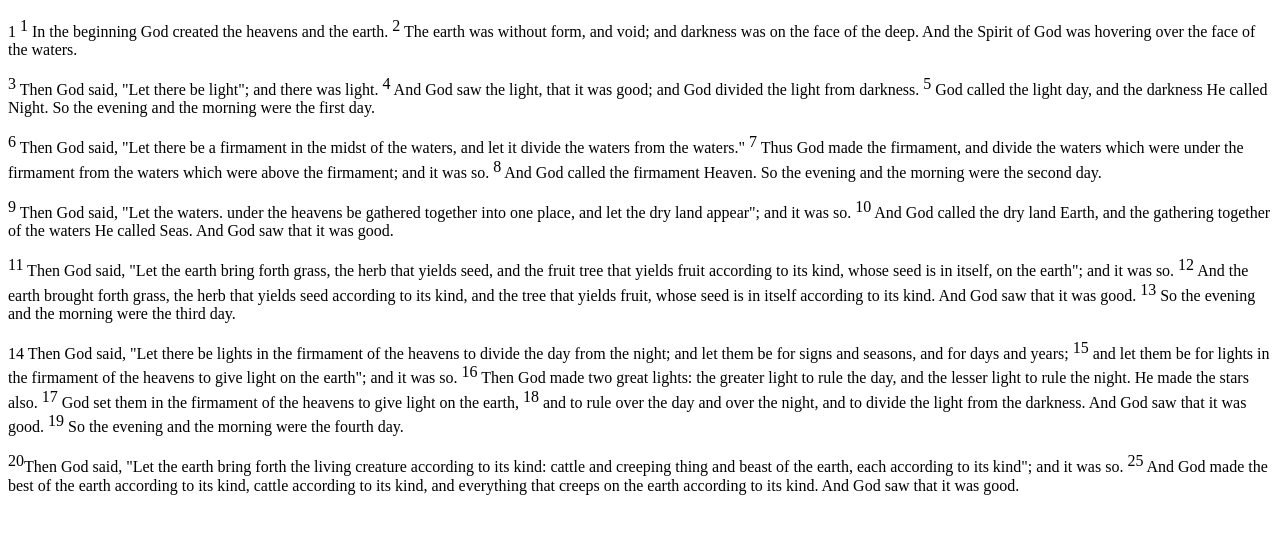
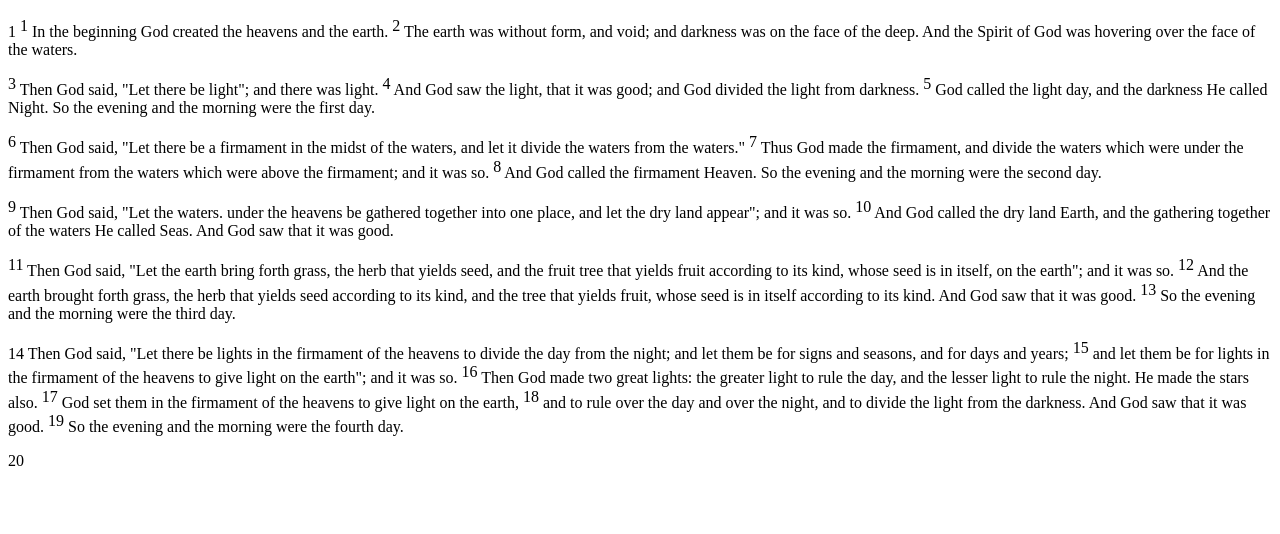
Before and after one commit to jripke74/bl-project, a plain HTML site: page old-testament/genesis/genesis-chap-1.html in a window 1280 px wide. Shown: the part 110-644 px from the top of the page. Drawn offline with Linux system fonts and the light colour scheme.

Commit message:
add genesis to name

```diff
--- a/old-testament/genesis/chap-1.html
+++ b/old-testament/genesis/genesis-chap-1.html
@@ -76,13 +76,7 @@
       saw that it was good. <span class="verse">19</span> So the
       evening and the morning were the fourth day.
     </p>
-    <p><span class="verse">20</span>Then God said, "Let the earth
-      bring forth the living creature according to its kind: cattle
-      and creeping thing and beast of the earth, each according to
-      its kind"; and it was so. <span class="verse">25</span> And
-      God made the best of the earth according to its kind, cattle
-      according to its kind, and everything that creeps on the
-      earth according to its kind. And God saw that it was good.
+    <p><span class="verse">20</span>
     </p>
   </main>
 </body>
```
